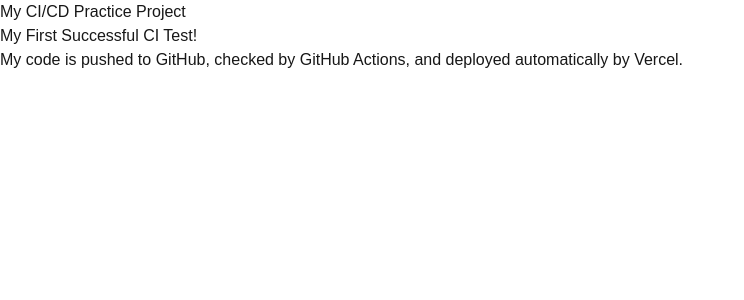
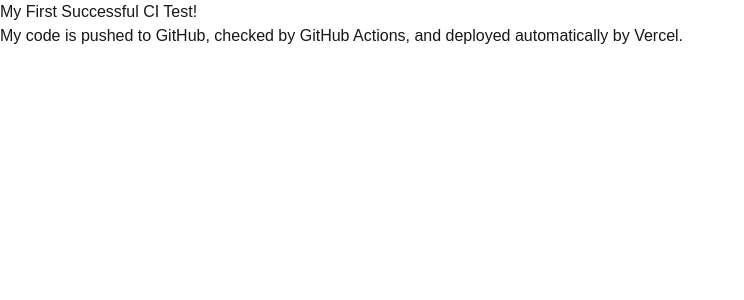
Before and after one commit to mahsankhan982/ci-cd-practice, a Next.js app: page / in a window 1280 px wide. Shown: the top 300 px of the page, without its empty margins (0-744 px from the left). Built offline with nearby package versions, Linux system fonts and the light colour scheme.

Commit message:
Add environment variable to homepage

```diff
--- a/app/page.tsx
+++ b/app/page.tsx
@@ -1,8 +1,13 @@
+
 export default function Home() {
+  const appName = process.env.MY_APP_NAME;
+
   return (
     <main>
-      <h1>My CI/CD Practice Project</h1>
+      <h1>{appName}</h1>
+
       <h2>My First Successful CI Test!</h2>
+
       <p>
         My code is pushed to GitHub,
         checked by GitHub Actions,
```
